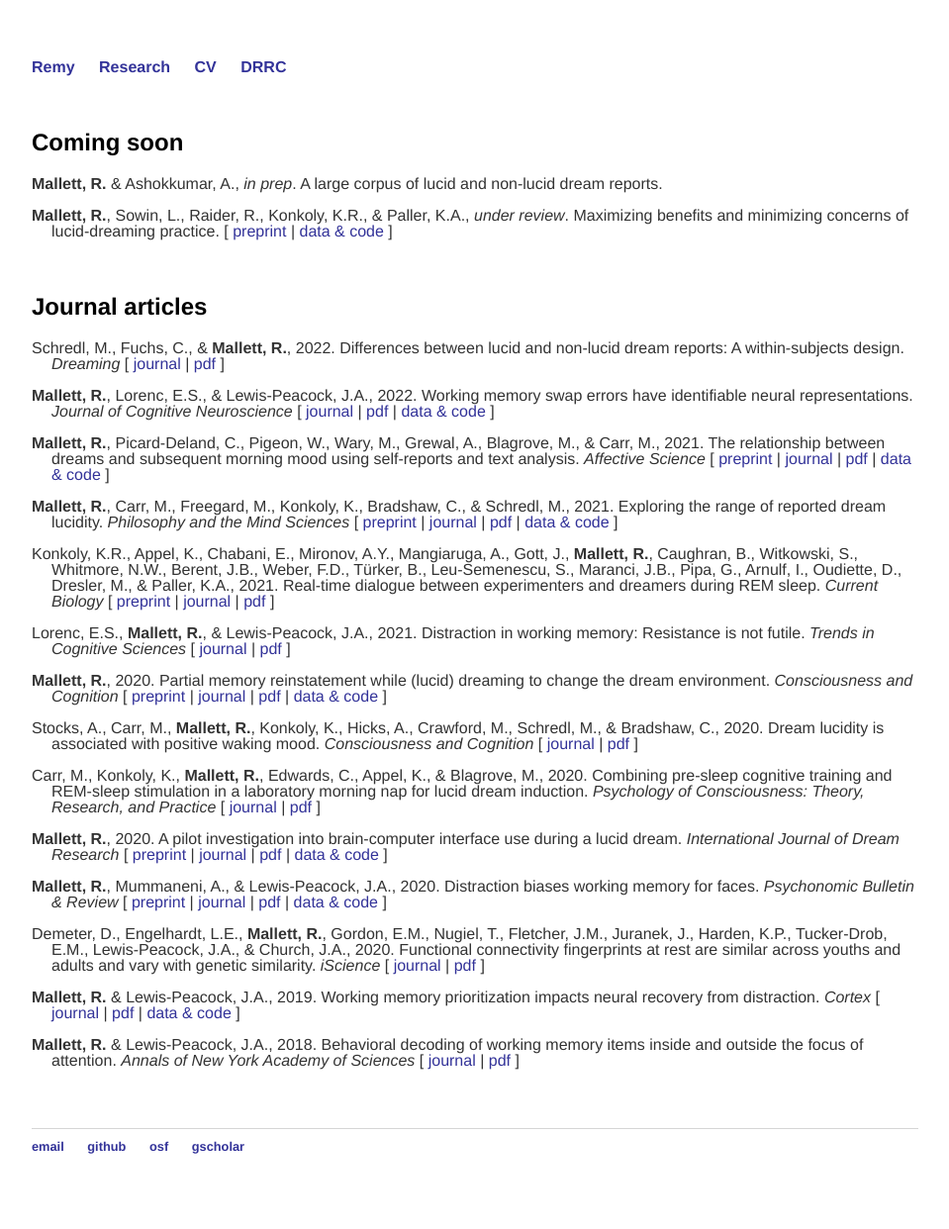
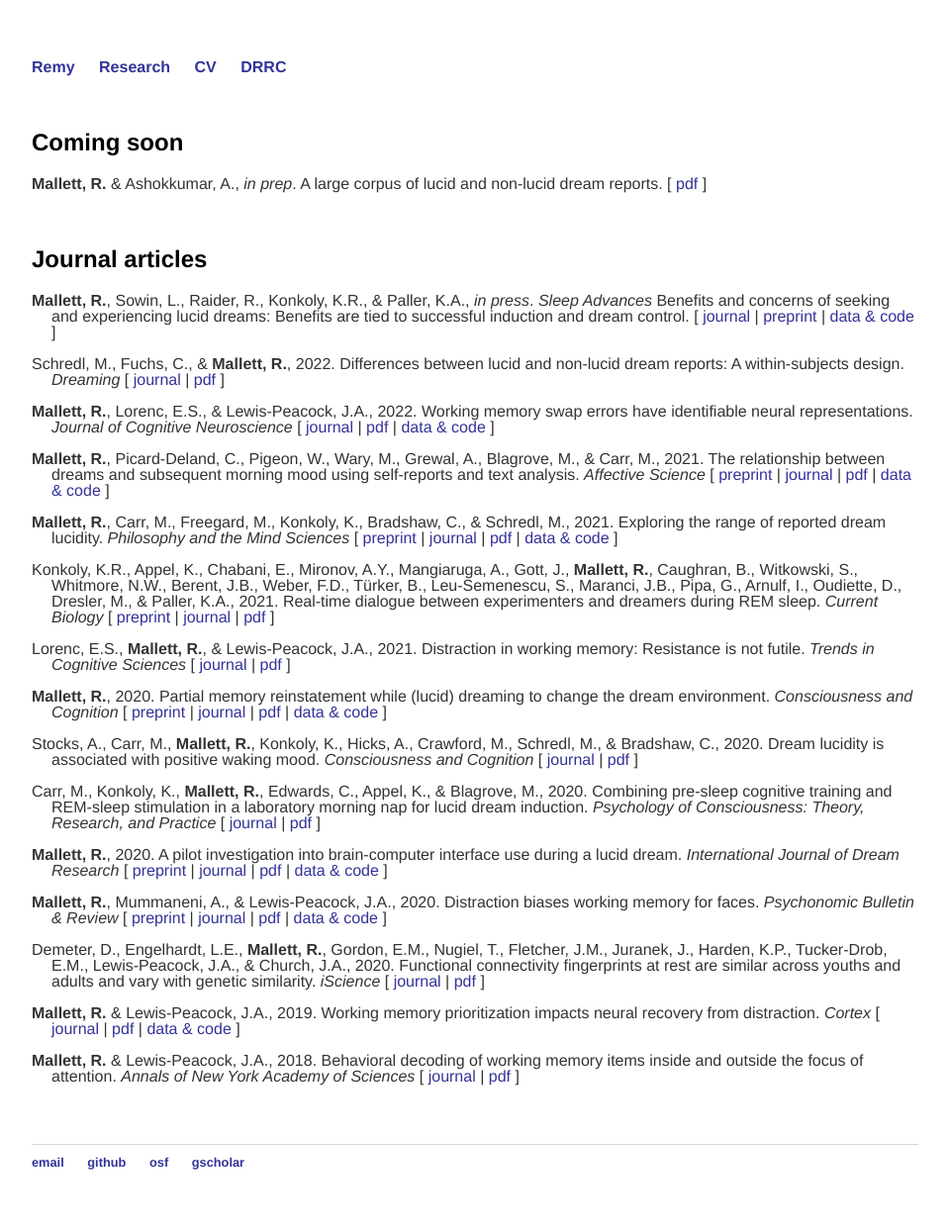
Before and after one commit to remrama/remrama.github.io, a Jekyll site: the page built from research/index.html, in a window 1280 px wide. Shown: the whole page at 99% size, without its empty margins (160-1119 px from the left). Built offline with Jekyll 4.4.1, drawn with Linux system fonts in a browser that asks for light colours.

Commit message:
Update index.html

```diff
--- a/research/index.html
+++ b/research/index.html
@@ -9,14 +9,15 @@
     <h2>Coming soon</h2>
 
     <p class="hanging">
-        <strong>Mallett, R.</strong> & Ashokkumar, A., <em>in prep</em>. A large corpus of lucid and non-lucid dream reports.
-    </p>
-    <p class="hanging">
-        <strong>Mallett, R.</strong>, Sowin, L., Raider, R., Konkoly, K.R., & Paller, K.A., <em>under review</em>. Maximizing benefits and minimizing concerns of lucid-dreaming practice. [ <a href="https://doi.org/10.31234/osf.io/6ub4d">preprint</a> | <a href="https://osf.io/bce8y/">data & code</a> ]
+        <strong>Mallett, R.</strong> & Ashokkumar, A., <em>in prep</em>. A large corpus of lucid and non-lucid dream reports. [ <a href="https://drive.google.com/file/d/1e9OZME_hAf2SA8b44tTBA4he7Xlq716o/view?usp=sharing">pdf</a> ]
     </p>
 
     <br>
     <h2>Journal articles</h2>
+
+    <p class="hanging">
+        <strong>Mallett, R.</strong>, Sowin, L., Raider, R., Konkoly, K.R., & Paller, K.A., <em>in press</em>. <em>Sleep Advances</em> Benefits and concerns of seeking and experiencing lucid dreams: Benefits are tied to successful induction and dream control. [ <a href="https://doi.org/10.1093/sleepadvances/zpac027">journal</a> | <a href="https://doi.org/10.31234/osf.io/6ub4d">preprint</a> | <a href="https://osf.io/bce8y/">data & code</a> ]
+    </p>
 
     <p class="hanging">
         Schredl, M., Fuchs, C., & <strong>Mallett, R.</strong>, 2022. Differences between lucid and non-lucid dream reports: A within-subjects design. <em>Dreaming</em> [ <a href="https://doi.org/10.1037/drm0000199">journal</a> | <a href="https://drive.google.com/file/d/11Up1wI7dmP7cpM4muGTpTlZ-T2KHhMKv/view?usp=sharing">pdf</a> ]
```
